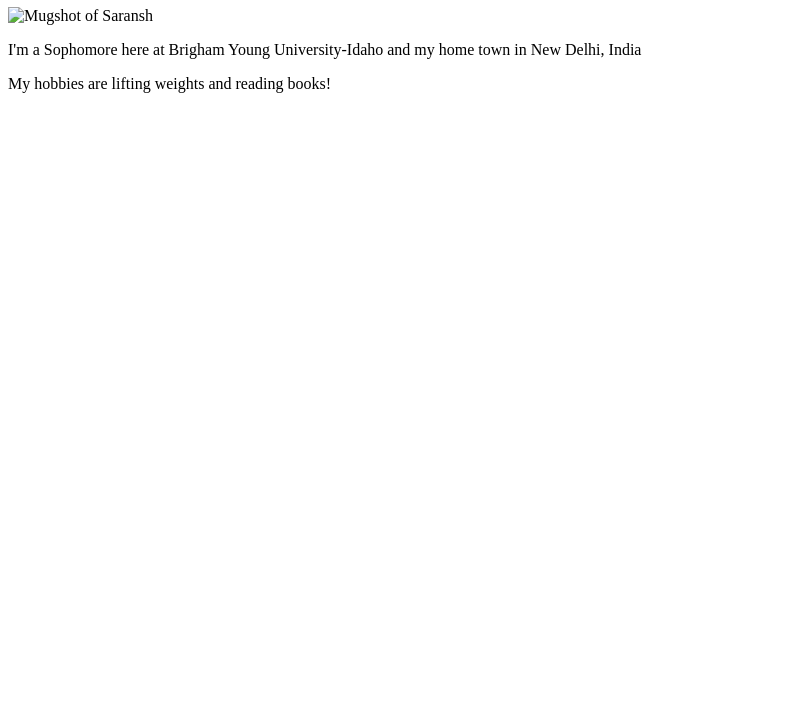
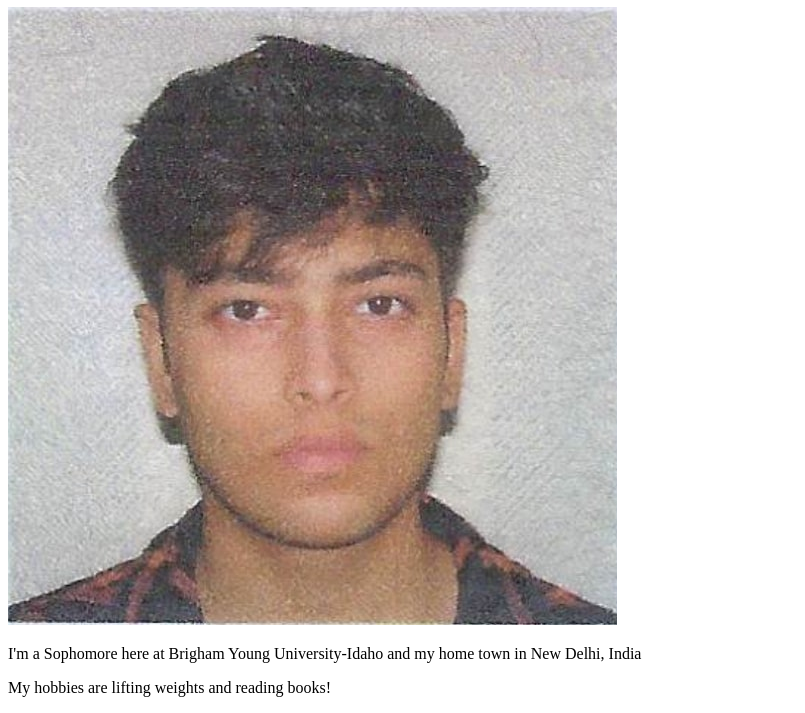
Before and after one commit to Johnsaransh/WDD130-24W, a plain HTML site: page index.html in a window 1280 px wide. Shown: the part 99-812 px from the top of the page, without its empty margins (0-805 px from the left). Drawn offline with Linux system fonts and the light colour scheme.

Commit message:
Added photo

```diff
--- a/index.html
+++ b/index.html
@@ -17,7 +17,7 @@
         </nav>
         <main>
             <h1>Saransh John | WDD130 Projects</h1>
-            <img src="C:\Users\Saransh\Desktop\htmlphoto.jpg" alt="Mugshot of Saransh"/>
+            <img src="htmlphoto.jpg" alt="Mugshot of Saransh"/>
             <p>I'm a Sophomore here at Brigham Young University-Idaho and my home town in New Delhi, India</p>
             <p>My hobbies are lifting weights and reading books!</p>
         </main>
```
Also changed, not shown: htmlphoto.jpg (added), wwr/site-plan-rafting.html (added), wwr/styles/site-plan-rafting.css (added).
